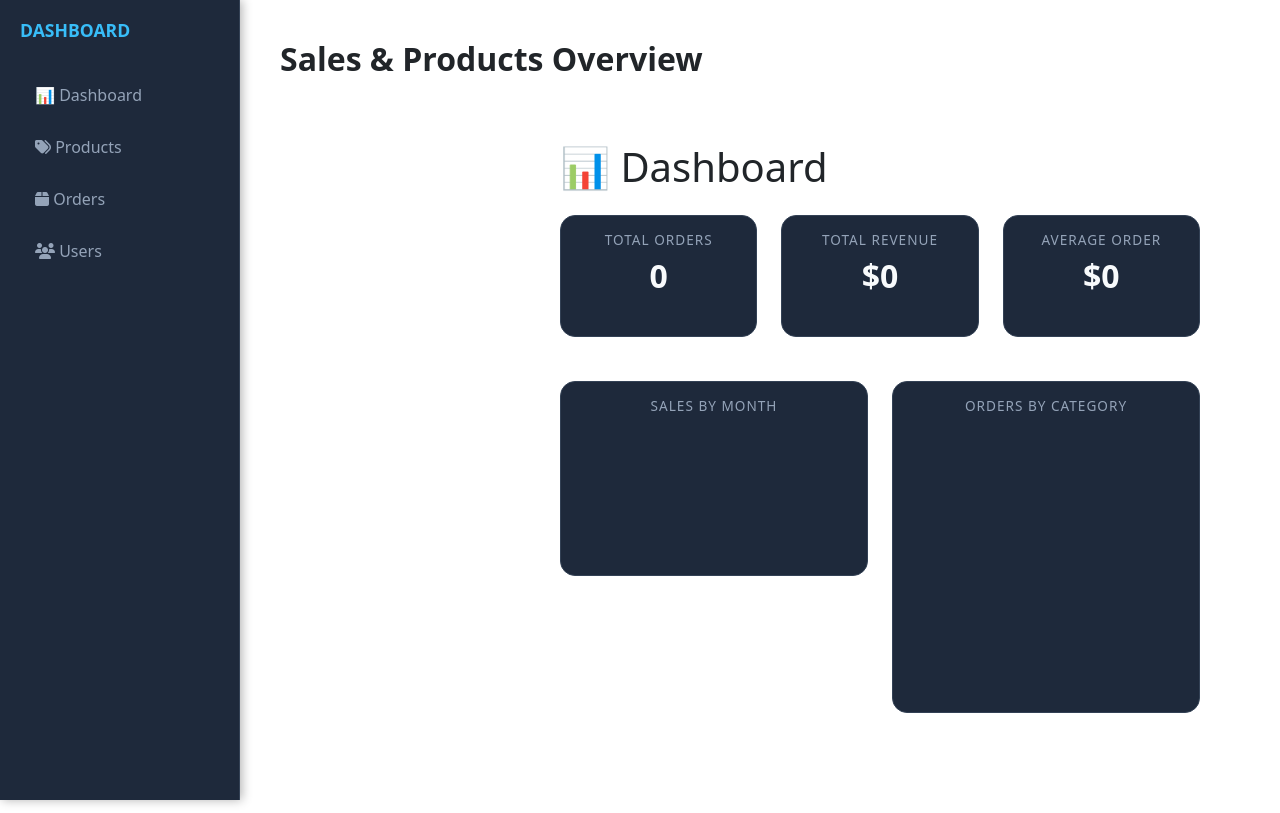
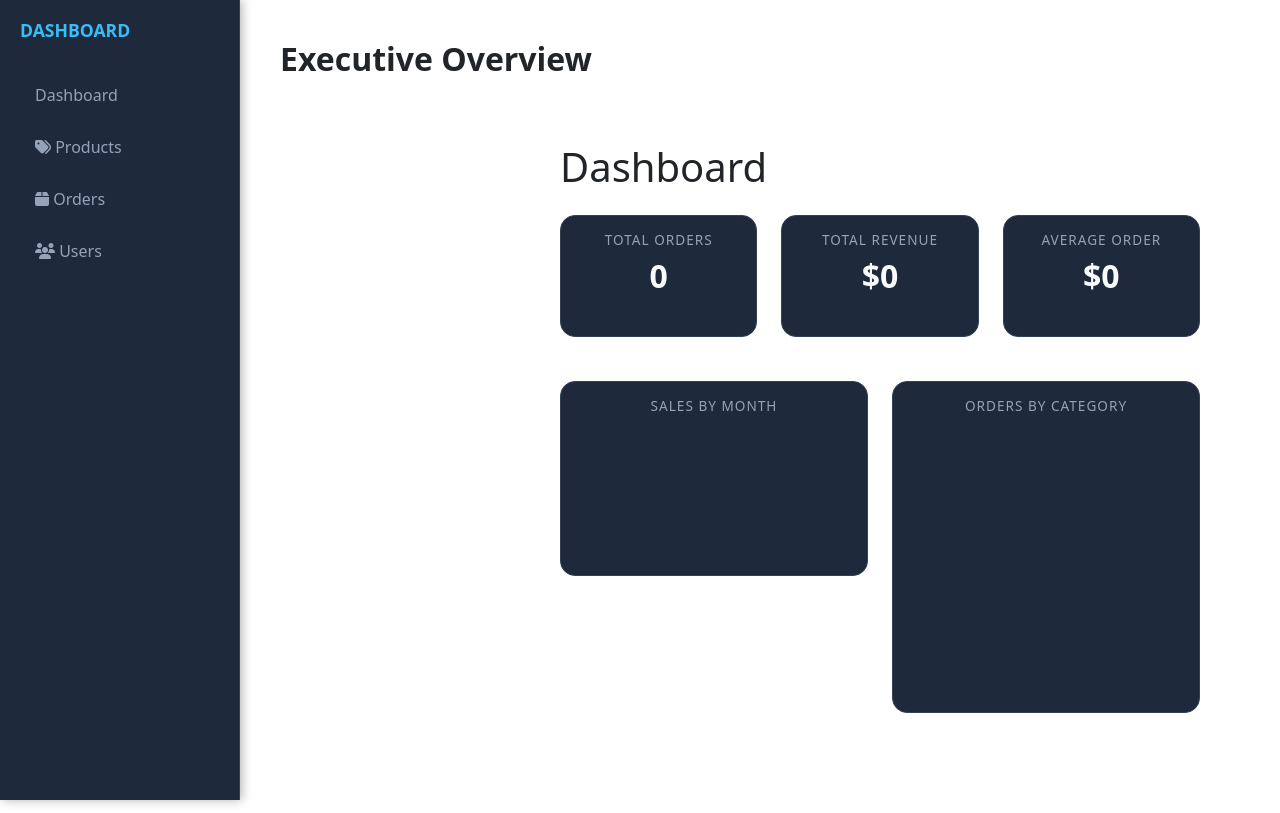
Before and after one commit to TehillaZ/Moso-Interior, a plain HTML site: page Client/html/manager.html in a window 1280 px wide. Drawn offline with nearby package versions, Linux system fonts and the light colour scheme; no server answers.

Commit message:
Update manager.html

```diff
--- a/Client/html/manager.html
+++ b/Client/html/manager.html
@@ -119,7 +119,7 @@ h2 { font-weight: bold; margin-bottom: 25px; }
 <div id="sidebar">
   <h4>Dashboard</h4>
   <ul class="nav flex-column">
-    <li class="nav-item"><a class="nav-link" href="#" onclick="showPage('dashboardPage')">📊 Dashboard</a></li>
+    <li class="nav-item"><a class="nav-link" href="#" onclick="showPage('dashboardPage')"> Dashboard</a></li>
     <li class="nav-item"><a class="nav-link" href="#" onclick="showPage('productList')"><i class="fa-solid fa-tags"></i> Products</a></li>
     <li class="nav-item"><a class="nav-link" href="#" onclick="showPage('ordersList')"><i class="fa-solid fa-box"></i> Orders</a></li>
     <li class="nav-item"><a class="nav-link" href="#" onclick="showPage('usersList')"><i class="fa-solid fa-users"></i> Users</a></li>
@@ -130,9 +130,9 @@ h2 { font-weight: bold; margin-bottom: 25px; }
 
   <!-- Dashboard Page -->
   <div id="dashboardPage">
-    <h2>Sales & Products Overview</h2>
+    <h2>Executive Overview</h2>
      <div id="content">
-      <h1 class="mb-4">📊 Dashboard</h1>
+      <h1 class="mb-4">Dashboard</h1>
 
 
        <div class="row g-4 mb-4">
```
